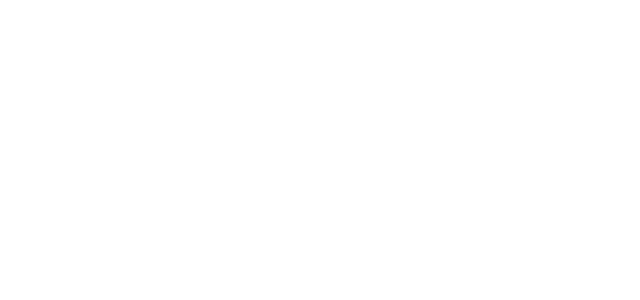
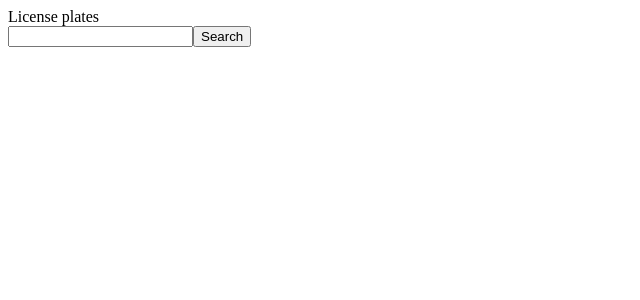
Before and after one commit to karzhanovsky/react-redux-license-plates, a React (Create React App) app in the folder plates/: page / in a window 1280 px wide. Shown: the top 300 px of the page, without its empty margins (0-640 px from the left). Built offline with nearby package versions, Linux system fonts and the light colour scheme.

Commit message:
cleanup, redux, react-redux, actions, reducers, store, searchBar component

```diff
--- a/plates/package.json
+++ b/plates/package.json
@@ -5,8 +5,10 @@
   "dependencies": {
     "react": "^16.2.0",
     "react-dom": "^16.2.0",
+    "react-redux": "^5.0.7",
     "react-router-dom": "^4.2.2",
-    "react-scripts": "1.1.1"
+    "react-scripts": "1.1.1",
+    "redux": "^3.7.2"
   },
   "scripts": {
     "start": "react-scripts start",
--- /dev/null
+++ b/plates/src/actions/index.js
@@ -0,0 +1,6 @@
+export function searchAction(term) {
+  return {
+    type: 'SEARCH',
+    payload: term
+  }
+}
--- a/plates/src/components/App.js
+++ b/plates/src/components/App.js
@@ -1,9 +1,12 @@
 import React, { Component } from 'react';
+import SearchBar from '../containers/search-bar';
 
 class App extends Component {
   render() {
     return (
       <div>
+        License plates
+        <SearchBar />
       </div>
     );
   }
--- /dev/null
+++ b/plates/src/containers/search-bar.js
@@ -0,0 +1,47 @@
+import React, { Component } from 'react';
+import { connect } from 'react-redux';
+import { bindActionCreators } from 'redux';
+import { searchAction } from '../actions/';
+
+class SearchBar extends Component {
+
+  constructor(props) {
+    super(props);
+    this.state={term: ''};
+
+    this.onInputChange = this.onInputChange.bind(this);
+    this.onFormSubmit = this.onFormSubmit.bind(this);
+  }
+
+  onInputChange(event) {
+    this.setState({term: event.target.value});
+  }
+
+  onFormSubmit(event) {
+    event.preventDefault();
+    this.props.searchAction(this.state.term);
+    this.setState({term: ''});
+  }
+
+  render() {
+    return (
+      <div>
+      <form onSubmit={this.onFormSubmit}>
+        <input
+        className='form-control'
+        value={this.state.term}
+        onChange={this.onInputChange} />
+        <button
+        type='submit'
+        className='btn btn-primary'>Search</button>
+      </form>
+      </div>
+    );
+  };
+}
+
+function mapDispatchToProps(dispatch) {
+  return bindActionCreators({searchAction}, dispatch);
+}
+
+export default connect(null, mapDispatchToProps)(SearchBar);
--- a/plates/src/index.js
+++ b/plates/src/index.js
@@ -1,18 +1,24 @@
 import React from 'react';
 import ReactDOM from 'react-dom';
 import { BrowserRouter, Switch, Route } from 'react-router-dom';
+import { Provider } from 'react-redux';
+import { createStore, applyMiddleware } from 'redux';
 import App from './components/App';
 import registerServiceWorker from './registerServiceWorker';
+import reducers from './reducers';
+
+const createStoreWithMiddleware = applyMiddleware()(createStore);
 
 ReactDOM.render(
+  <Provider store={createStoreWithMiddleware(reducers)}>
   <BrowserRouter>
     <div>
       <Switch>
         <Route path='/' component={App}>
-          <App />
         </Route>
       </Switch>
     </div>
   </BrowserRouter>
+  </Provider>
   , document.getElementById('root'));
 registerServiceWorker();
--- /dev/null
+++ b/plates/src/reducers/index.js
@@ -0,0 +1,8 @@
+import { combineReducers } from 'redux';
+import SearchReducer from './search-reducer';
+
+const rootReducer = combineReducers({
+  search: SearchReducer
+});
+
+export default rootReducer;
--- /dev/null
+++ b/plates/src/reducers/search-reducer.js
@@ -0,0 +1,10 @@
+import { searchAction } from '../actions';
+
+export default function(state=[], action) {
+  switch(action.type) {
+    case 'SEARCH':
+      return action.payload
+    default: return state;
+  }
+  return state;
+}
```
